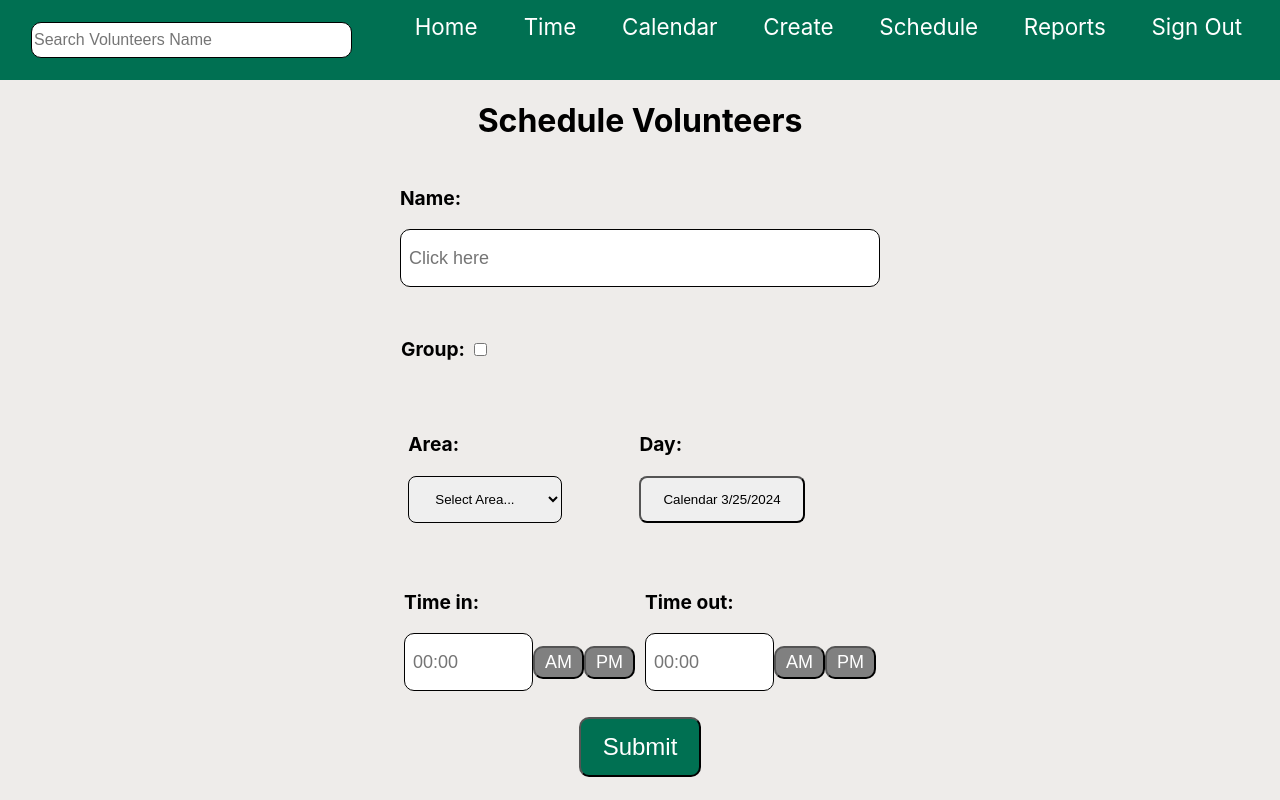
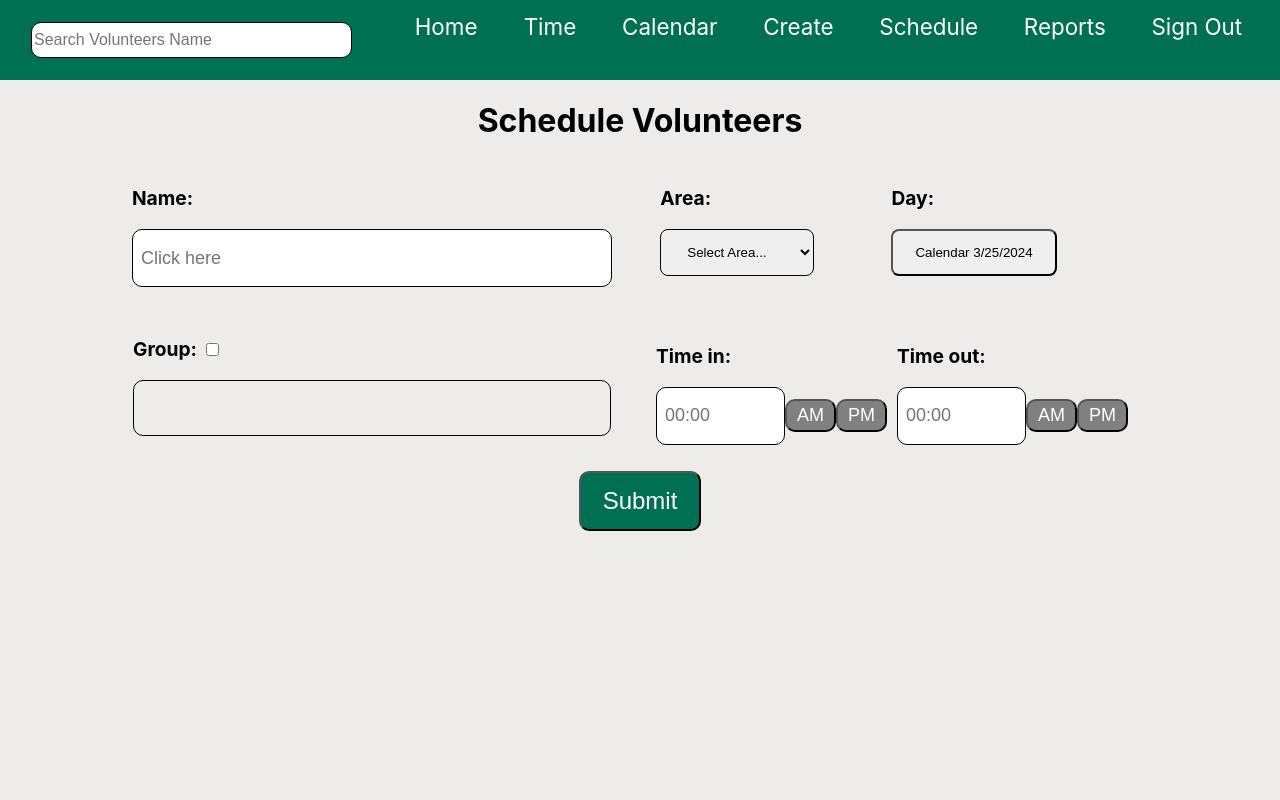
Before and after one commit to zscar611/CS4900LF1, a React (Create React App) app in the folder prototype/loavefish/: page /ScheduleVolunteer in a window 1280 px wide. Built offline with nearby package versions, Linux system fonts and the light colour scheme.

Commit message:
Update ScheduleVolunteer.css

```diff
--- a/prototype/loavefish/src/components/ScheduleVolunteer.css
+++ b/prototype/loavefish/src/components/ScheduleVolunteer.css
@@ -1,3 +1,7 @@
+    .scheduleVol-container {
+        flex: 1;
+        display: flex;
+    }
 
     .scheduleVol-input {
         display: inline-block;
@@ -15,12 +19,13 @@
     }
 
     .schedulevol-inputTest {
+        height: 3em;
         width: 26em;
         font-size: large;
         border-radius: 10px;
         border: 1.5px solid black;
         padding-left: 8px;
-    opacity: 0;
+        color: gray;
     }
 
     .scheduleVol-dropdown {
@@ -36,6 +41,16 @@
         text-align: left;
     }
 
+    .scheduleVol-leftHalf {
+        flex: 1;
+        margin-left: 7em;
+        }
+
+    .scheduleVol-rightHalf {
+        flex: 1;
+        margin-right: 8em;
+    }
+
     @media (max-width: 600px) {
         .schedulevol-inputName {
             height: 3em;
```
Lines whose indentation alone changed are shown as unchanged.
